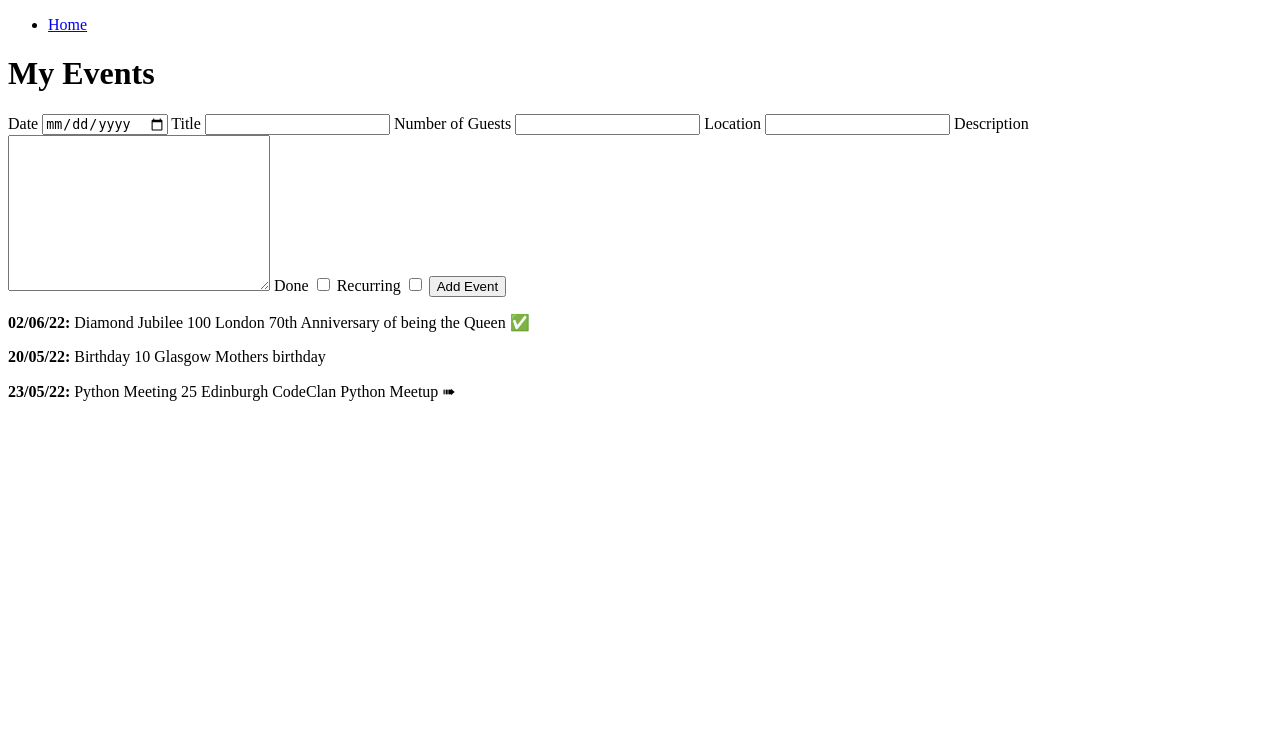
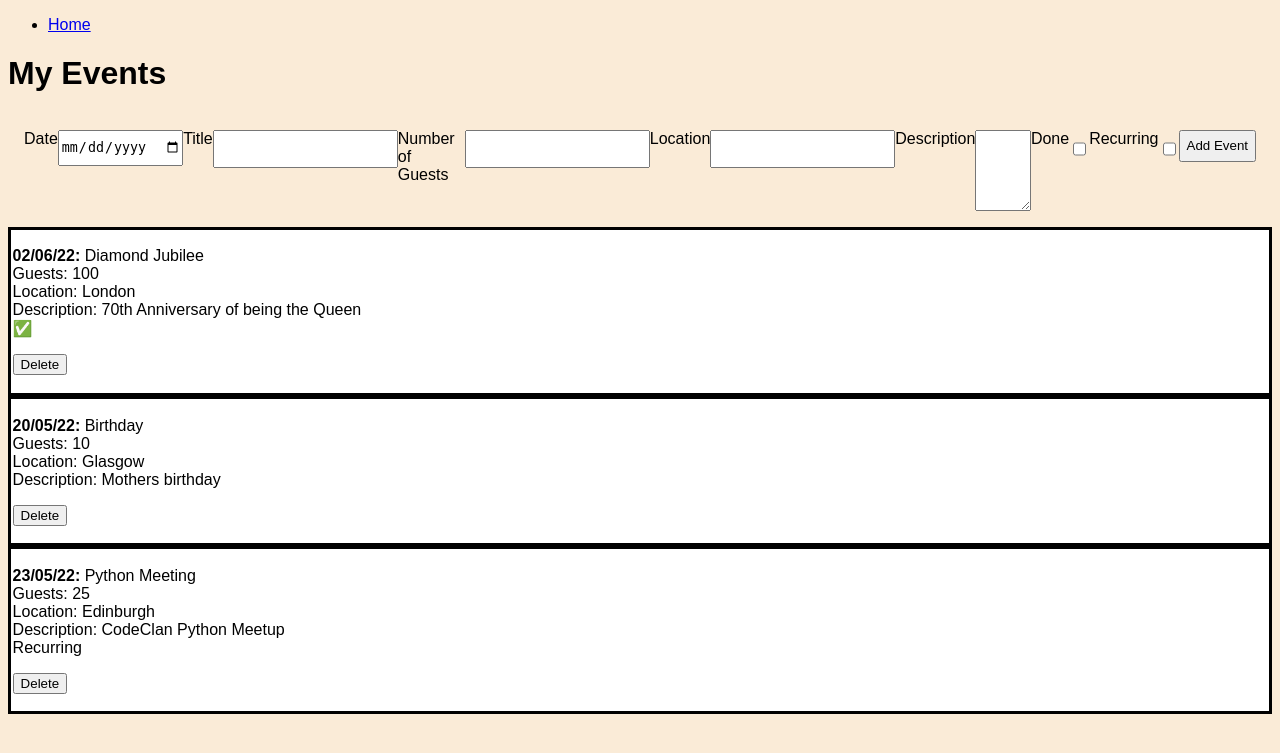
Before and after one commit to zlatterson/Events-lab, a Flask app: page /events in a window 1280 px wide. Shown: the top 753 px of the page. Run offline with Flask 2, Linux system fonts and the light colour scheme.

Commit message:
finished adv extensions

```diff
--- a/controller/controller.py
+++ b/controller/controller.py
@@ -12,7 +12,9 @@ def index():
 
 @app.route("/events", methods=["POST"])
 def add_event():
-    event_date = request.form["date"]
+
+    new_date = request.form["date"]
+    event_date = new_date.split("-")[2] + "/" + new_date.split("-")[1] + "/" + new_date.split("-")[0][4-2:]
     event_name = request.form["title"]
     event_num_guests = request.form["Number of Guests"]
     event_location = request.form["location"]
@@ -35,3 +37,9 @@ def add_event():
     )
     add_new_event(new_event)
     return render_template("index.html", title="Home", events=events)
+
+@app.route("/events/delete/<index>", methods=["post"])
+def delete_event(index):
+    print(index)
+    delete_new_event(index)
+    return render_template("index.html", title="Home", events=events)
--- a/models/event_list.py
+++ b/models/event_list.py
@@ -19,3 +19,6 @@ events = [event1, event2, event3]
 
 def add_new_event(event):
     events.append(event)
+
+def delete_new_event(event_index):
+    events.pop(int(event_index))
--- /dev/null
+++ b/static/stylesheet.css
@@ -0,0 +1,22 @@
+body {
+    background-color:antiquewhite;
+    font-family: Arial, Helvetica, sans-serif;
+}
+
+#events-form{
+    display:flex;
+    justify-content: space-between;
+    padding: 1rem;
+
+}
+#events-form > input {
+    display: flex;
+    height: 2rem;
+}
+
+#event-items{
+    padding: 0.1rem;
+    background-color: white;
+    border-style:solid;
+
+}
--- a/templates/base.html
+++ b/templates/base.html
@@ -5,6 +5,7 @@
     <meta charset="UTF-8">
     <meta http-equiv="X-UA-Compatible" content="IE=edge">
     <meta name="viewport" content="width=device-width, initial-scale=1.0">
+    <link rel="stylesheet" href="{{ url_for('static', filename='stylesheet.css') }}">
     <title> {{title}} - Events </title>
 </head>
 
--- a/templates/index.html
+++ b/templates/index.html
@@ -4,21 +4,28 @@
 
 <h1>My Events</h1>
 
-<form action="/events" method="post">
+<form action="/events" method="post" id="events-form">
     <label for="date">Date</label>
     <input type="date" data-date-format="mm/dd/yy" name="date" id="date">
+    <br>
     <label for="title">Title</label>
     <input type="text" name="title" id="title" required>
+    <br>
     <label for="Number of Guests">Number of Guests</label>
     <input type="number" name="Number of Guests" id="Number of Guests">
+    <br>
     <label for="location">Location</label>
     <input type="text" name="location" id="location"></input>
+    <br>
     <label for="description">Description</label>
-    <textarea name="description" id="description" cols="30" rows="10"></textarea>
+    <textarea name="description" id="description" cols="10" rows="5"></textarea>
+    <br>
     <label for="done">Done</label>
     <input type="checkbox" name="done" id="done" value="True">
+    <br>
     <label for="recurring">Recurring</label>
     <input type="checkbox" name="recurring" id="recurring" value="True">
+    <br>
     <input type="submit" value="Add Event">
 
 
@@ -27,15 +34,18 @@
 </form>
 
 {% for event in events %}
-<div>
+<div id="event-items">
     <p>
-        <b>{{event.date}}:</b> {{event.name}} {{event.num_guests}} {{event.room_location}} {{event.description}}
+        <b>{{event.date}}:</b> {{event.name}} <br> Guests: {{event.num_guests}} <br> Location: {{event.room_location}} <br> Description: {{event.description}} <br>
         {% if event.done %}
-        <span>&#9989;</span>
+        &#9989;
         {% endif %}
         {% if event.recurring %}
-        <span>&#10144;</span>
+        Recurring
         {% endif %}
+        <form action = "/events/delete/{{events.index(event)}}" method = "post">
+            <input type="submit" value = "Delete">
+        </form>
 
     </p>
 </div>
```
Also changed, not shown: controller/__init__.py (added), models/__init__.py (added), templates/__init__.py (added).
